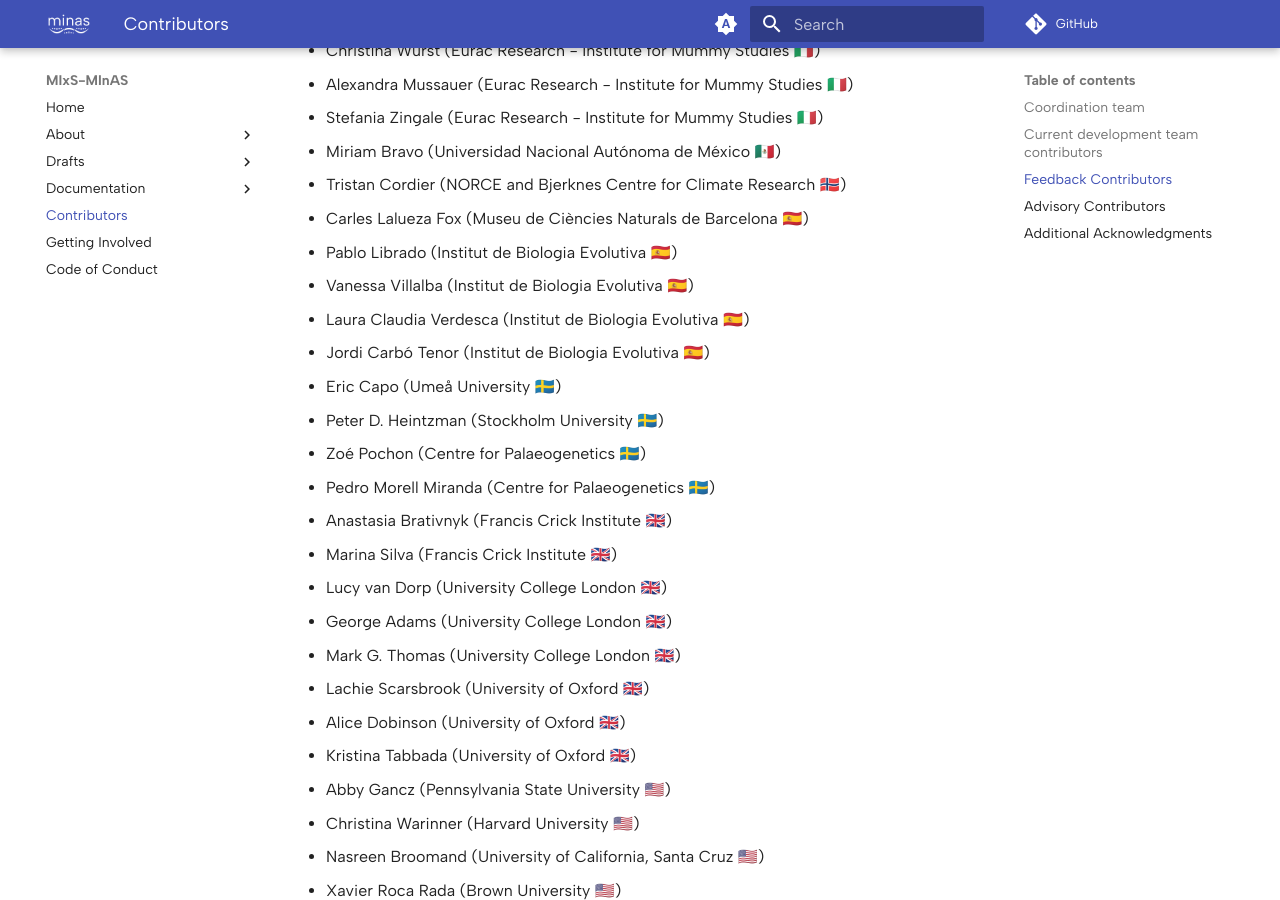
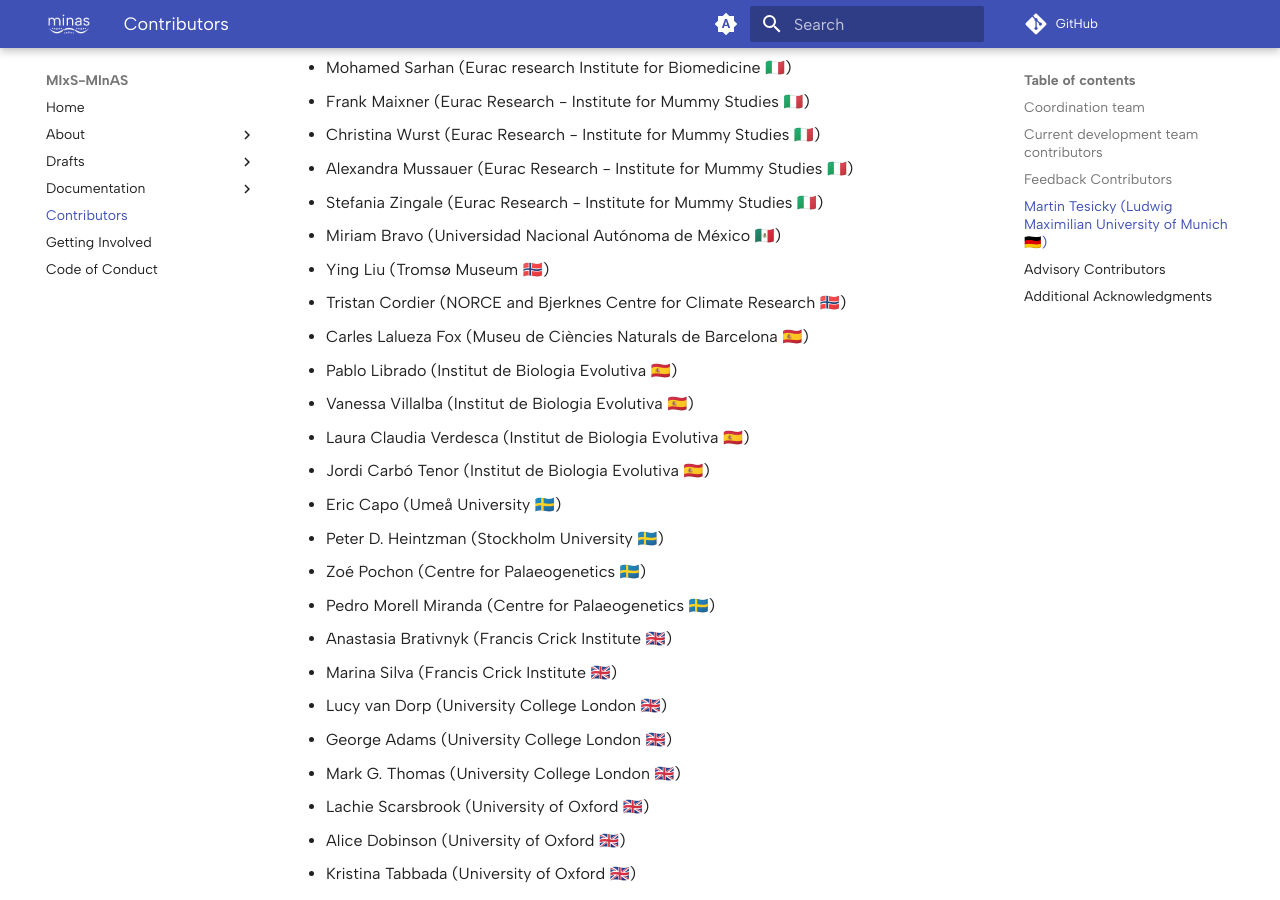
Before and after one commit to MIxS-MInAS/MIxS-MInAS.github.io, an MkDocs documentation site: the page built from docs/contributors.md, in a window 1280 px wide and 900 px high, scrolled down 2675 px. Built offline with MkDocs 1.6.1 and Material for MkDocs 9.7.7, drawn with Linux system fonts in a browser that asks for light colours; comment, search, counter and statistics services are not loaded.

Commit message:
Add Ying

```diff
--- a/docs/contributors.md
+++ b/docs/contributors.md
@@ -74,6 +74,7 @@ Previously:
 - Charoula M. Fotiadou (University of Tübingen 🇩🇪)
 - Alberto Carmagnini (Ludwig Maximilian University of Munich 🇩🇪)
 - Martin Tesicky (Ludwig Maximilian University of Munich 🇩🇪)
+-
 - Kevin G. Daly (UCD School of Agriculture and Food Science 🇮🇪)
 - Mohamed Sarhan (Eurac research Institute for Biomedicine 🇮🇹)
 - Frank Maixner (Eurac Research - Institute for Mummy Studies 🇮🇹)
@@ -81,6 +82,7 @@ Previously:
 - Alexandra Mussauer (Eurac Research - Institute for Mummy Studies 🇮🇹)
 - Stefania Zingale (Eurac Research - Institute for Mummy Studies 🇮🇹)
 - Miriam Bravo (Universidad Nacional Autónoma de México 🇲🇽)
+- Ying Liu (Tromsø Museum 🇳🇴)
 - Tristan Cordier (NORCE and Bjerknes Centre for Climate Research 🇳🇴)
 - Carles Lalueza Fox (Museu de Ciències Naturals de Barcelona 🇪🇸)
 - Pablo Librado (Institut de Biologia Evolutiva 🇪🇸)
```
